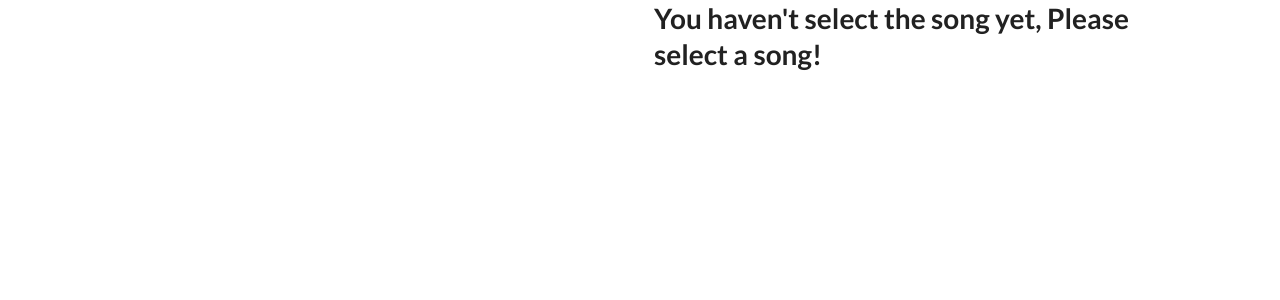
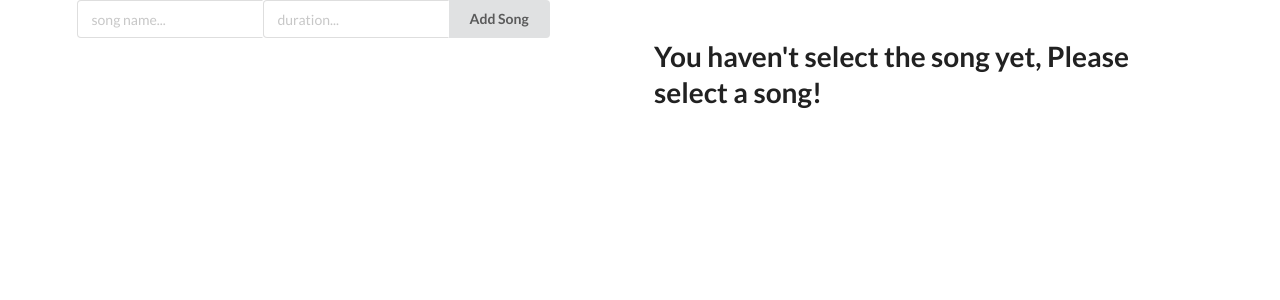
Before and after one commit to Nuanjan/song-list-redux, a React (Create React App) app: page / in a window 1280 px wide. Shown: the top 300 px of the page. Built offline with nearby package versions, Linux system fonts and the light colour scheme.

Commit message:
add Add song component

```diff
--- a/src/components/AddSong.js
+++ b/src/components/AddSong.js
@@ -1,15 +1,35 @@
-import React from "react";
+import React, { useState } from "react";
 
 const AddSong = () => {
+  const [song, setSong] = useState({});
+  const [title, setTitle] = useState("");
+  const [duration, setDuration] = useState("");
+  const onTitleChange = (title) => {
+    console.log(title);
+    setTitle(title);
+  };
+  const onDurationChange = (duration) => {
+    console.log(duration);
+    setDuration(duration);
+  };
+
   return (
-    <div>
-      <input />
-      <button
-        className="ui button yellow"
-        onClick={}
-      >
-        Add Song
-      </button>
+    <div className="ui container">
+      <div className="ui action input">
+        <input
+          type="text"
+          placeholder="song name..."
+          value={title}
+          onChange={(e) => onTitleChange(e.target.value)}
+        />
+        <input
+          type="text"
+          placeholder="duration..."
+          value={duration}
+          onChange={(e) => onDurationChange(e.target.value)}
+        />
+        <button className="ui button">Add Song</button>
+      </div>
     </div>
   );
 };
--- a/src/components/App.js
+++ b/src/components/App.js
@@ -1,20 +1,24 @@
-import React from 'react';
-import SongList from './SongList';
-import SongDetail from './SongDetail';
+import React from "react";
+import SongList from "./SongList";
+import SongDetail from "./SongDetail";
+import AddSong from "./AddSong";
 
-const App =() => {
-return (
+const App = () => {
+  return (
     <div className="ui container grid">
-        <div className="ui row">
-            <div className="column eight wide">
-                <SongList/>
-            </div>
-            <div className="column eight wide">
-                <SongDetail/>
-            </div>
+      <div className="ui row">
+        <div className="column twelve wide">
+          <AddSong />
         </div>
+        <div className="column eight wide">
+          <SongList />
+        </div>
+        <div className="column eight wide">
+          <SongDetail />
+        </div>
+      </div>
     </div>
-)
+  );
 };
 
 export default App;
--- a/src/components/SongList.js
+++ b/src/components/SongList.js
@@ -35,6 +35,10 @@ const SongList = () => {
   // const { songs, selectMySong } = this.props;
   return (
     <div className="ui divided list">
+      {!songs ? (
+        <div>No song to Show!</div>
+      ) : (
+        <div>
           {songs.map((song) => (
             <div className="item" key={song.title}>
               <div className="right floated content">
@@ -55,6 +59,8 @@ const SongList = () => {
             </div>
           ))}
         </div>
+      )}
+    </div>
   );
 };
 
```
Lines whose indentation alone changed are shown as unchanged.
